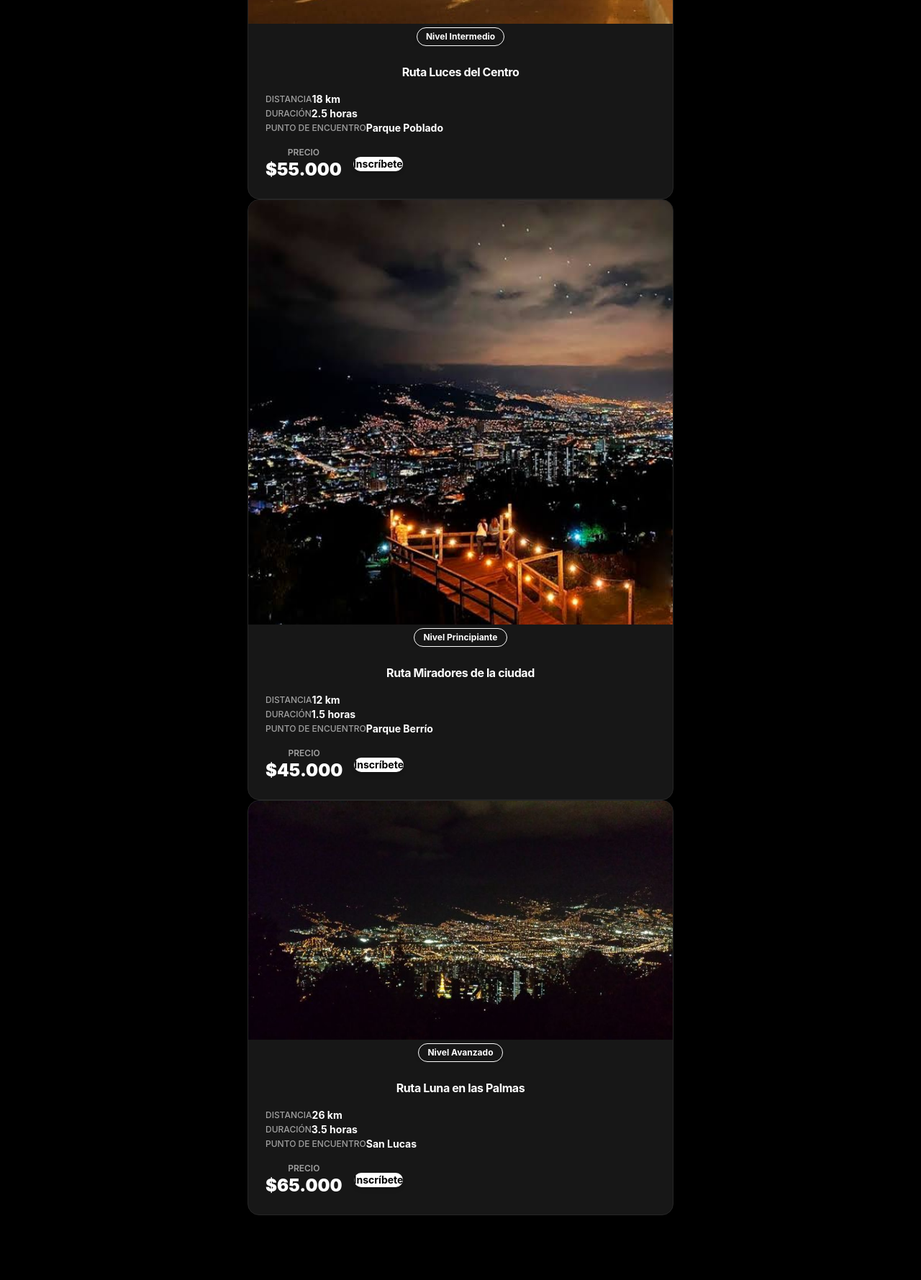
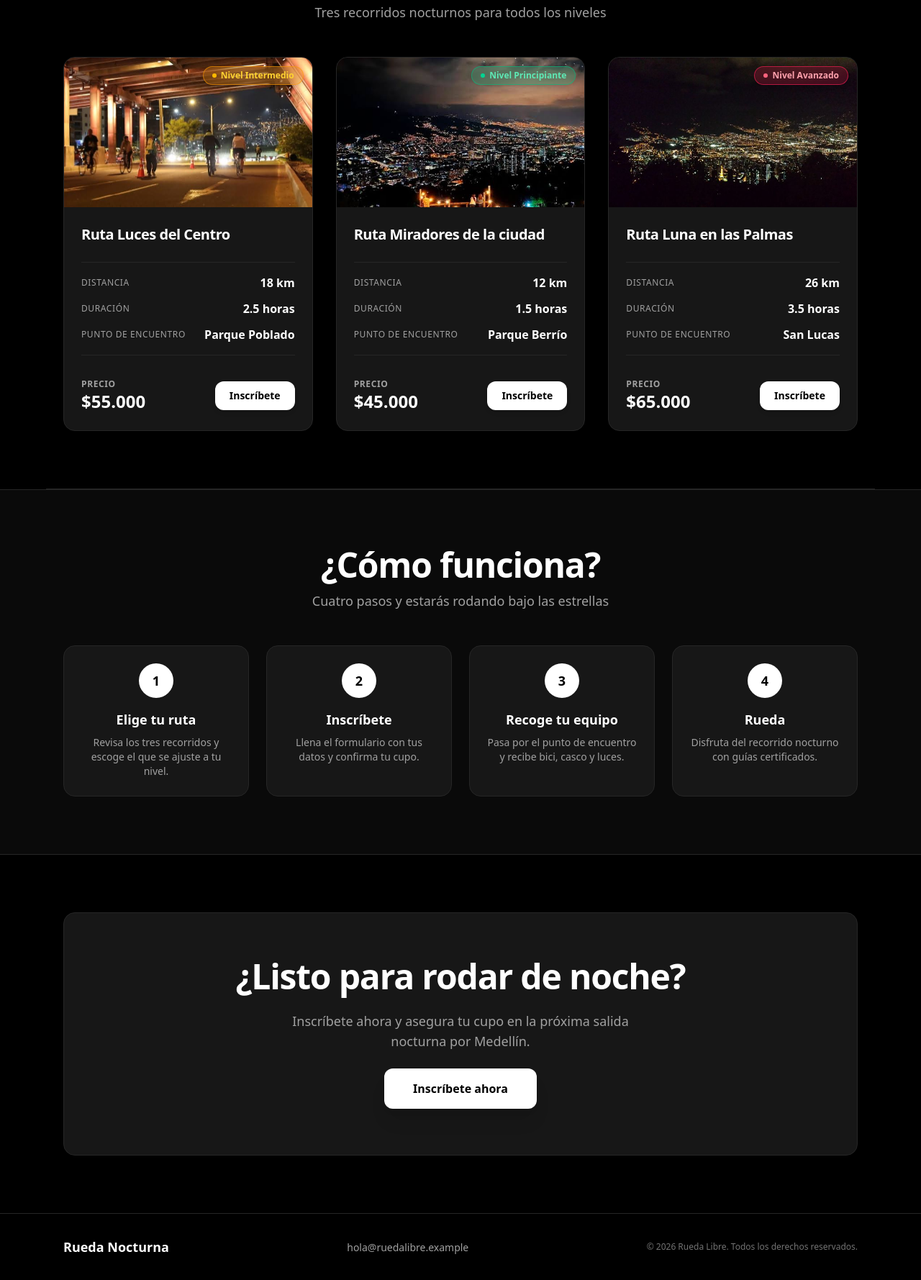
Before and after one commit to Diddier10/rueda-libre, a website: page nocturna/index.html in a window 1280 px wide. Shown: the part 936-2715 px from the top of the page at 72% size. Before the commit the page ends 2689 px from the top, so only its background shows below. Drawn offline with nearby package versions, Linux system fonts and the light colour scheme.

Commit message:
feat: layout completo landing nocturna con Tailwind

```diff
--- a/nocturna/index.html
+++ b/nocturna/index.html
@@ -1,14 +1,49 @@
 <!DOCTYPE html>
-<html lang="en">
+<html lang="es">
 <head>
     <meta charset="UTF-8">
     <meta name="viewport" content="width=device-width, initial-scale=1.0">
-    <title>Rueda Libre - Nocturna</title>
+    <title>Rueda Libre Nocturna — Descubre Medellín en bici de noche</title>
     <link rel="stylesheet" href="src/output.css">
+    <script src="https://cdn.jsdelivr.net/npm/@tailwindcss/browser@4"></script>
 </head>
-<body class="bg-black text-white min-h-screen flex flex-col items-center justify-center p-4 antialiased font-sans">
+<body class="bg-black text-white min-h-screen flex flex-col antialiased font-sans">
+    <header class="sticky top-0 z-50 border-b border-neutral-800 bg-black/90 backdrop-blur-md">
+        <nav class="max-w-6xl mx-auto px-6 py-4 flex items-center justify-between">
 
-    <main class="w-full max-w-2xl py-12 px-6 flex flex-col items-center text-center">
+            <a href="#inicio" class="text-2xl font-black tracking-tight text-white">
+                Rueda Nocturna
+            </a>
+
+            <ul class="hidden sm:flex items-center gap-8">
+                <li>
+                    <a href="#rutas" class="text-sm font-semibold text-neutral-300 hover:text-white transition-colors duration-200">
+                        Rutas
+                    </a>
+                </li>
+                <li>
+                    <a href="#como-funciona" class="text-sm font-semibold text-neutral-300 hover:text-white transition-colors duration-200">
+                        Cómo funciona
+                    </a>
+                </li>
+                <li>
+                    <a href="#inscribete" class="text-sm font-semibold text-neutral-300 hover:text-white transition-colors duration-200">
+                        Inscríbete
+                    </a>
+                </li>
+                <li>
+                    <a href="#inscribete"
+                       class="inline-flex items-center justify-center px-6 py-3 text-sm font-bold text-black bg-white rounded-xl hover:bg-neutral-200 focus:outline-none focus-visible:ring-2 focus-visible:ring-white focus-visible:ring-offset-2 focus-visible:ring-offset-black active:scale-95 transition-all duration-200 shadow-md">
+                        Inscríbete
+                    </a>
+                </li>
+            </ul>
+
+        </nav>
+    </header>
+    <main>
+
+        <section id="inicio" class="max-w-6xl mx-auto px-6 py-24 flex flex-col items-center text-center border-b border-neutral-800">
 
             <p class="inline-flex items-center gap-2 px-4 py-1.5 rounded-full bg-neutral-900 border border-neutral-800 text-neutral-300 text-xs sm:text-sm font-medium mb-8">
                 <span class="w-2 h-2 rounded-full bg-white animate-pulse"></span>
@@ -23,7 +58,8 @@
                 Descubre Medellín en bici cuando se encienden las luces
             </p>
 
-        <article class="flex flex-col overflow-hidden rounded-2xl bg-neutral-900 border border-neutral-800 shadow-lg text-left transition-all duration-300 hover:border-neutral-600 hover:shadow-2xl hover:shadow-white/10"></article>
+            <section aria-label="Información clave de la ruta" class="grid grid-cols-2 gap-4 w-full max-w-md mb-10 p-6 rounded-2xl bg-neutral-900 border border-neutral-800 shadow-2xl">
+                <article class="flex flex-col items-center justify-center p-3 border-r border-neutral-800">
                     <strong class="text-2xl sm:text-3xl font-black text-white">3 rutas</strong>
                     <span class="text-xs text-neutral-400 uppercase tracking-widest mt-1 font-semibold">Recorridos</span>
                 </article>
@@ -32,58 +68,42 @@
                     <span class="text-xs text-neutral-400 uppercase tracking-widest mt-1 font-semibold">Precio</span>
                 </article>
             </section>
-
-        <nav class="flex flex-col sm:flex-row items-center justify-center gap-4 p-6 bg-black">
-
             <a href="#inscribete"
-                class="inline-flex items-center justify-center px-6 py-3 text-sm font-bold text-black bg-white rounded-xl hover:bg-neutral-200 focus:outline-none focus-visible:ring-2 focus-visible:ring-white focus-visible:ring-offset-2 focus-visible:ring-offset-black active:scale-95 transition-all duration-200 shadow-md">
-                Inscríbete ahora
+               class="inline-flex items-center justify-center px-10 py-4 text-base font-bold text-black bg-white rounded-xl hover:bg-neutral-200 focus:outline-none focus-visible:ring-2 focus-visible:ring-white focus-visible:ring-offset-2 focus-visible:ring-offset-black active:scale-95 transition-all duration-200 shadow-xl">
+                Inscríbete
             </a>
 
-            <a href="#rutas"
-                class="inline-flex items-center justify-center px-6 py-3 text-sm font-bold text-white bg-neutral-900/40 border border-neutral-700 rounded-xl hover:bg-neutral-800 hover:border-neutral-500 focus:outline-none focus-visible:ring-2 focus-visible:ring-neutral-400 focus-visible:ring-offset-2 focus-visible:ring-offset-black active:scale-95 transition-all duration-200">
-                Ver recorridos
-            </a>
-
-            <a href="#mas-info"
-                class="inline-flex items-center justify-center px-6 py-3 text-sm font-semibold text-black bg-white rounded-xl hover:bg-neutral-200  focus:outline-none focus-visible:ring-2 focus-visible:ring-white focus-visible:ring-offset-2 focus-visible:ring-offset-black active:scale-95 transition-all duration-200">
-                Más información
-            </a>
-
-        </nav>
-        <section id="rutas" aria-labelledby="titulo-rutas" class="w-full max-w-5xl mx-auto py-16 px-4">
+        </section>
+        <section id="rutas" class="max-w-6xl mx-auto px-6 py-20 border-b border-neutral-800">
 
             <header class="text-center mb-12 space-y-3">
-                <h2 id="titulo-rutas" class="text-3xl sm:text-5xl font-black text-white tracking-tight">
+                <h2 class="text-3xl sm:text-5xl font-black text-white tracking-tight">
                     Nuestras Rutas
                 </h2>
+                <p class="text-neutral-400 text-base sm:text-lg max-w-xl mx-auto">
+                    Tres recorridos nocturnos para todos los niveles
+                </p>
             </header>
-
-            <section class="flex flex-col gap-8 max-w-xl mx-auto">
+            <section class="grid grid-cols-1 md:grid-cols-2 lg:grid-cols-3 gap-8">
 
                 <article class="flex flex-col overflow-hidden rounded-2xl bg-neutral-900 border border-neutral-800 shadow-lg text-left transition-all duration-300 hover:border-neutral-600 hover:shadow-2xl hover:shadow-white/10">
-
                     <figure class="relative w-full h-52 overflow-hidden bg-neutral-800">
                         <img
                             src="../img/ruta1.jpeg"
-                        alt="Ciclistas en la ruta Alumbrados y Miradores por Medellín"
+                            alt="Ciclistas en la ruta Luces del Centro por Medellín de noche"
                             class="w-full h-full object-cover"
                         />
-
                         <span class="absolute top-3 right-3 inline-flex items-center gap-1.5 px-3 py-1 rounded-full bg-amber-500/20 border border-amber-500/60 text-amber-300 text-xs font-bold backdrop-blur-md shadow-md">
                             <span class="w-1.5 h-1.5 rounded-full bg-amber-400"></span>
                             <span>Nivel Intermedio</span>
                         </span>
                     </figure>
-
                     <section class="flex flex-col flex-1 p-6 space-y-6">
-
                         <header>
                             <h3 class="text-xl font-bold text-white tracking-tight">
                                 Ruta Luces del Centro
                             </h3>
                         </header>
-
                         <ul class="space-y-3 border-y border-neutral-800 py-4">
                             <li class="flex items-center justify-between">
                                 <span class="text-xs font-medium text-neutral-400 uppercase tracking-wider">Distancia</span>
@@ -98,46 +118,36 @@
                                 <strong class="text-sm sm:text-base font-bold text-white">Parque Poblado</strong>
                             </li>
                         </ul>
-
                         <footer class="flex items-center justify-between gap-4 mt-auto pt-2">
                             <p class="flex flex-col">
                                 <span class="text-xs text-neutral-400 uppercase tracking-wider font-semibold">Precio</span>
                                 <strong class="text-2xl font-black text-white">$55.000</strong>
                             </p>
-
                             <a href="#inscribete"
                                class="inline-flex items-center justify-center px-5 py-2.5 text-sm font-bold text-black bg-white rounded-xl hover:bg-neutral-200 focus:outline-none focus-visible:ring-2 focus-visible:ring-white focus-visible:ring-offset-2 focus-visible:ring-offset-black active:scale-95 transition-all duration-200 shadow-md">
                                 Inscríbete
                             </a>
                         </footer>
-
                     </section>
-
                 </article>
-
                 <article class="flex flex-col overflow-hidden rounded-2xl bg-neutral-900 border border-neutral-800 shadow-lg text-left transition-all duration-300 hover:border-neutral-600 hover:shadow-2xl hover:shadow-white/10">
-
                     <figure class="relative w-full h-52 overflow-hidden bg-neutral-800">
                         <img
                             src="../img/ruta2.jpeg"
                             alt="Ciclistas recorriendo el Centro Histórico de noche"
                             class="w-full h-full object-cover"
                         />
-
                         <span class="absolute top-3 right-3 inline-flex items-center gap-1.5 px-3 py-1 rounded-full bg-emerald-500/20 border border-emerald-500/60 text-emerald-300 text-xs font-bold backdrop-blur-md shadow-md">
                             <span class="w-1.5 h-1.5 rounded-full bg-emerald-400"></span>
                             <span>Nivel Principiante</span>
                         </span>
                     </figure>
-
                     <section class="flex flex-col flex-1 p-6 space-y-6">
-
                         <header>
                             <h3 class="text-xl font-bold text-white tracking-tight">
                                 Ruta Miradores de la ciudad
                             </h3>
                         </header>
-
                         <ul class="space-y-3 border-y border-neutral-800 py-4">
                             <li class="flex items-center justify-between">
                                 <span class="text-xs font-medium text-neutral-400 uppercase tracking-wider">Distancia</span>
@@ -152,46 +162,36 @@
                                 <strong class="text-sm sm:text-base font-bold text-white">Parque Berrío</strong>
                             </li>
                         </ul>
-
                         <footer class="flex items-center justify-between gap-4 mt-auto pt-2">
                             <p class="flex flex-col">
                                 <span class="text-xs text-neutral-400 uppercase tracking-wider font-semibold">Precio</span>
                                 <strong class="text-2xl font-black text-white">$45.000</strong>
                             </p>
-
                             <a href="#inscribete"
                                class="inline-flex items-center justify-center px-5 py-2.5 text-sm font-bold text-black bg-white rounded-xl hover:bg-neutral-200 focus:outline-none focus-visible:ring-2 focus-visible:ring-white focus-visible:ring-offset-2 focus-visible:ring-offset-black active:scale-95 transition-all duration-200 shadow-md">
                                 Inscríbete
                             </a>
                         </footer>
-
                     </section>
-
                 </article>
-
                 <article class="flex flex-col overflow-hidden rounded-2xl bg-neutral-900 border border-neutral-800 shadow-lg text-left transition-all duration-300 hover:border-neutral-600 hover:shadow-2xl hover:shadow-white/10">
-
                     <figure class="relative w-full h-52 overflow-hidden bg-neutral-800">
                         <img
                             src="../img/ruta3.jpg"
                             alt="Ciclistas ascendiendo a los miradores de la montaña nocturna"
                             class="w-full h-full object-cover"
                         />
-
                         <span class="absolute top-3 right-3 inline-flex items-center gap-1.5 px-3 py-1 rounded-full bg-rose-500/20 border border-rose-500/60 text-rose-300 text-xs font-bold backdrop-blur-md shadow-md">
                             <span class="w-1.5 h-1.5 rounded-full bg-rose-400"></span>
                             <span>Nivel Avanzado</span>
                         </span>
                     </figure>
-
                     <section class="flex flex-col flex-1 p-6 space-y-6">
-
                         <header>
                             <h3 class="text-xl font-bold text-white tracking-tight">
                                 Ruta Luna en las Palmas
                             </h3>
                         </header>
-
                         <ul class="space-y-3 border-y border-neutral-800 py-4">
                             <li class="flex items-center justify-between">
                                 <span class="text-xs font-medium text-neutral-400 uppercase tracking-wider">Distancia</span>
@@ -206,29 +206,98 @@
                                 <strong class="text-sm sm:text-base font-bold text-white">San Lucas</strong>
                             </li>
                         </ul>
-
                         <footer class="flex items-center justify-between gap-4 mt-auto pt-2">
                             <p class="flex flex-col">
                                 <span class="text-xs text-neutral-400 uppercase tracking-wider font-semibold">Precio</span>
                                 <strong class="text-2xl font-black text-white">$65.000</strong>
                             </p>
-
                             <a href="#inscribete"
                                class="inline-flex items-center justify-center px-5 py-2.5 text-sm font-bold text-black bg-white rounded-xl hover:bg-neutral-200 focus:outline-none focus-visible:ring-2 focus-visible:ring-white focus-visible:ring-offset-2 focus-visible:ring-offset-black active:scale-95 transition-all duration-200 shadow-md">
                                 Inscríbete
                             </a>
                         </footer>
-
                     </section>
-
                 </article>
 
             </section>
 
+        </section>
+        <section id="como-funciona" class="bg-neutral-950 border-y border-neutral-800">
+            <article class="max-w-6xl mx-auto px-6 py-20">
+
+            <header class="text-center mb-12 space-y-3">
+                <h2 class="text-3xl sm:text-5xl font-black text-white tracking-tight">
+                    ¿Cómo funciona?
+                </h2>
+                <p class="text-neutral-400 text-base sm:text-lg max-w-xl mx-auto">
+                    Cuatro pasos y estarás rodando bajo las estrellas
+                </p>
+            </header>
+            <ol class="grid grid-cols-1 sm:grid-cols-2 lg:grid-cols-4 gap-6 list-none p-0 m-0">
+
+                <li class="flex flex-col items-center text-center p-6 rounded-2xl bg-neutral-900 border border-neutral-800">
+                    <span class="flex items-center justify-center w-12 h-12 rounded-full bg-white text-black text-lg font-black mb-4">1</span>
+                    <h3 class="text-lg font-bold text-white mb-2">Elige tu ruta</h3>
+                    <p class="text-sm text-neutral-400">Revisa los tres recorridos y escoge el que se ajuste a tu nivel.</p>
+                </li>
+
+                <li class="flex flex-col items-center text-center p-6 rounded-2xl bg-neutral-900 border border-neutral-800">
+                    <span class="flex items-center justify-center w-12 h-12 rounded-full bg-white text-black text-lg font-black mb-4">2</span>
+                    <h3 class="text-lg font-bold text-white mb-2">Inscríbete</h3>
+                    <p class="text-sm text-neutral-400">Llena el formulario con tus datos y confirma tu cupo.</p>
+                </li>
+
+                <li class="flex flex-col items-center text-center p-6 rounded-2xl bg-neutral-900 border border-neutral-800">
+                    <span class="flex items-center justify-center w-12 h-12 rounded-full bg-white text-black text-lg font-black mb-4">3</span>
+                    <h3 class="text-lg font-bold text-white mb-2">Recoge tu equipo</h3>
+                    <p class="text-sm text-neutral-400">Pasa por el punto de encuentro y recibe bici, casco y luces.</p>
+                </li>
+
+                <li class="flex flex-col items-center text-center p-6 rounded-2xl bg-neutral-900 border border-neutral-800">
+                    <span class="flex items-center justify-center w-12 h-12 rounded-full bg-white text-black text-lg font-black mb-4">4</span>
+                    <h3 class="text-lg font-bold text-white mb-2">Rueda</h3>
+                    <p class="text-sm text-neutral-400">Disfruta del recorrido nocturno con guías certificados.</p>
+                </li>
+
+            </ol>
+
+            </article>
+        </section>
+        <section id="inscribete" class="max-w-6xl mx-auto px-6 py-20">
+
+            <article class="flex flex-col items-center text-center p-10 sm:p-16 rounded-2xl bg-neutral-900 border border-neutral-800 shadow-2xl space-y-6">
+                <h2 class="text-3xl sm:text-5xl font-black text-white tracking-tight">
+                    ¿Listo para rodar de noche?
+                </h2>
+                <p class="text-neutral-400 text-base sm:text-lg max-w-lg">
+                    Inscríbete ahora y asegura tu cupo en la próxima salida nocturna por Medellín.
+                </p>
+                <a href="https://wa.me/573000000000"
+                   target="_blank"
+                   rel="noopener noreferrer"
+                   class="inline-flex items-center justify-center px-10 py-4 text-base font-bold text-black bg-white rounded-xl hover:bg-neutral-200 focus:outline-none focus-visible:ring-2 focus-visible:ring-white focus-visible:ring-offset-2 focus-visible:ring-offset-black active:scale-95 transition-all duration-200 shadow-xl">
+                    Inscríbete ahora
+                </a>
+            </article>
 
         </section>
 
     </main>
+    <footer class="border-t border-neutral-800 mt-auto">
+        <nav class="max-w-6xl mx-auto px-6 py-8 flex flex-col sm:flex-row items-center justify-between gap-6">
+
+            <p class="text-lg font-black text-white">Rueda Nocturna</p>
+
+            <address class="not-italic">
+                <a href="mailto:hola@ruedalibre.example" class="text-sm text-neutral-400 hover:text-white transition-colors duration-200">
+                    hola@ruedalibre.example
+                </a>
+            </address>
+
+            <small class="text-xs text-neutral-500">&copy; 2026 Rueda Libre. Todos los derechos reservados.</small>
+
+        </nav>
+    </footer>
 
 </body>
 </html>
```
Lines whose indentation alone changed are shown as unchanged.
